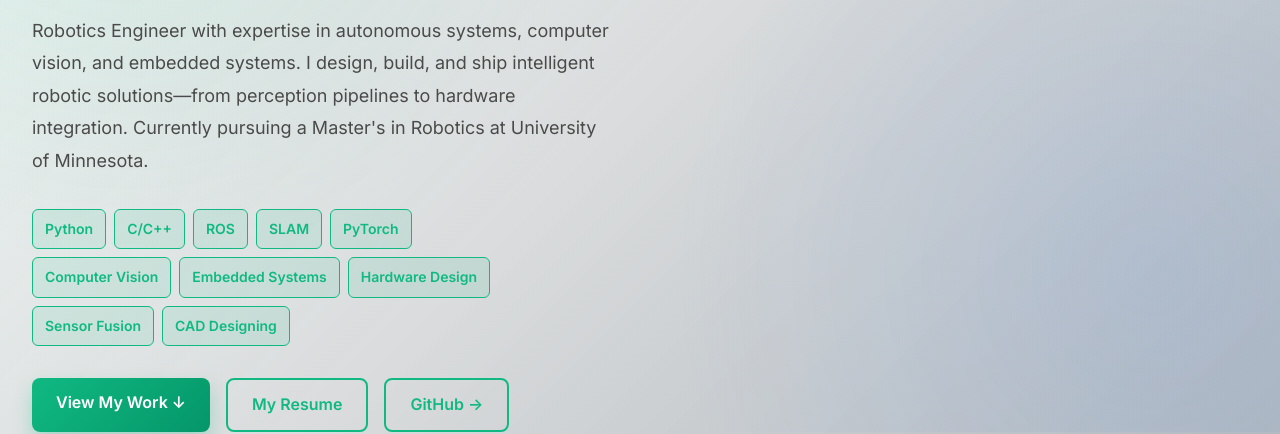
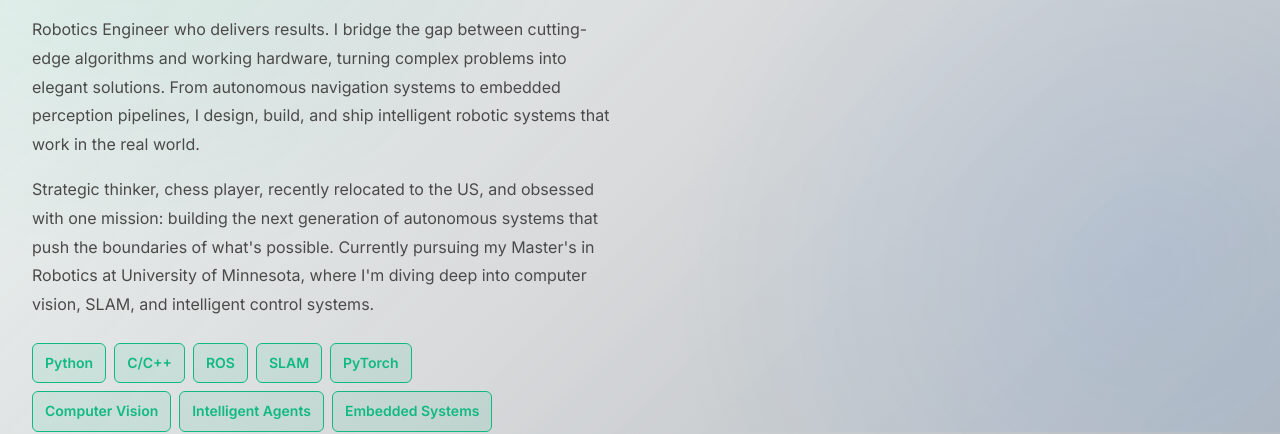
Before and after one commit to ApurvK032/portfolio, a plain HTML site: page index.html in a window 1280 px wide. Shown: the part 368-802 px from the top of the page. Drawn offline with Linux system fonts and the light colour scheme.

Commit message:
Updated About

```diff
--- a/index.html
+++ b/index.html
@@ -78,10 +78,16 @@
               Hi, I'm <span class="highlight">Apurv Kushwaha</span>
             </h1>
 
-            <p class="hero-subtitle">
-              Robotics Engineer with expertise in autonomous systems, computer vision, and embedded systems.
-              I design, build, and ship intelligent robotic solutions—from perception pipelines to hardware integration.
-              Currently pursuing a Master's in Robotics at University of Minnesota.
+            <p class="hero-description">
+              Robotics Engineer who delivers results. I bridge the gap between cutting-edge algorithms and working hardware,
+              turning complex problems into elegant solutions. From autonomous navigation systems to embedded perception pipelines,
+              I design, build, and ship intelligent robotic systems that work in the real world.
+            </p>
+
+            <p class="hero-description">
+              Strategic thinker, chess player, recently relocated to the US, and obsessed with one mission: building the next generation of autonomous systems that
+              push the boundaries of what's possible. Currently pursuing my Master's in Robotics at University of Minnesota, where
+              I'm diving deep into computer vision, SLAM, and intelligent control systems.
             </p>
 
             <div class="hero-stack">
@@ -91,10 +97,11 @@
               <div class="stack-item">SLAM</div>
               <div class="stack-item">PyTorch</div>
               <div class="stack-item">Computer Vision</div>
+              <div class="stack-item">Intelligent Agents</div>
               <div class="stack-item">Embedded Systems</div>
               <div class="stack-item">Hardware Design</div>
               <div class="stack-item">Sensor Fusion</div>
-              <div class="stack-item">CAD Designing</div>
+              <div class="stack-item">CAD Designing & Prototyping</div>
             </div>
 
             <div class="cta-buttons">
```
